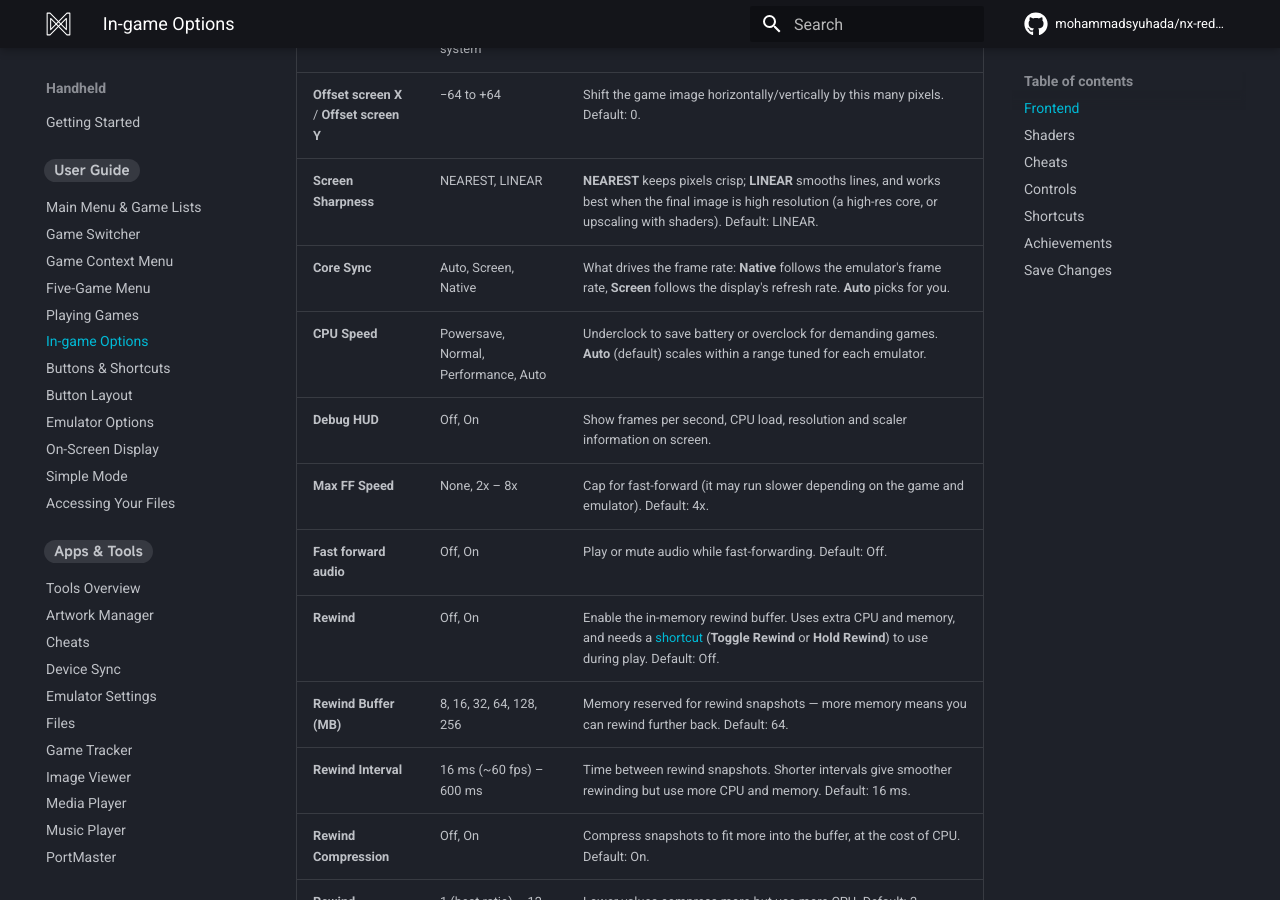
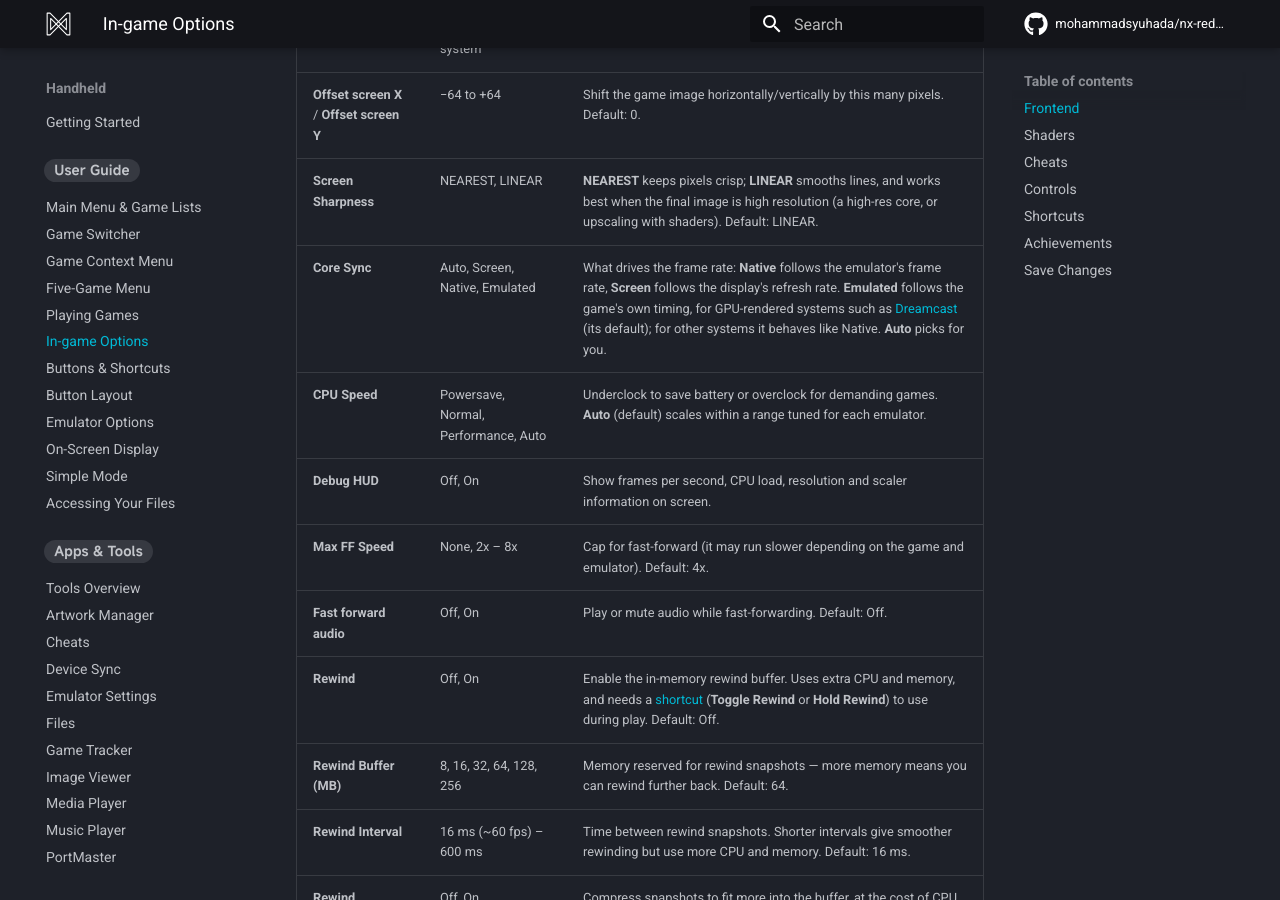
Before and after one commit to mohammadsyuhada/nx-redux-docs, an MkDocs documentation site: the page built from docs/handheld/guide/in-game-options.md, in a window 1280 px wide and 900 px high, scrolled down 1799 px. Built offline with MkDocs 1.6.1 and Material for MkDocs 9.7.7, drawn with Linux system fonts in a browser that asks for light colours; comment, search, counter and statistics services are not loaded.

Commit message:
docs(in-game-options): add the Emulated Core Sync mode

```diff
--- a/docs/handheld/guide/in-game-options.md
+++ b/docs/handheld/guide/in-game-options.md
@@ -42,7 +42,7 @@ same list appears for every system. Use `LEFT` / `RIGHT` to change a value.
 | **Overlay** | None, or any overlay for this system | A border/bezel image drawn around the game — see [Overlays](playing-games.md#overlays). |
 | **Offset screen X** / **Offset screen Y** | −64 to +64 | Shift the game image horizontally/vertically by this many pixels. Default: 0. |
 | **Screen Sharpness** | NEAREST, LINEAR | **NEAREST** keeps pixels crisp; **LINEAR** smooths lines, and works best when the final image is high resolution (a high-res core, or upscaling with shaders). Default: LINEAR. |
-| **Core Sync** | Auto, Screen, Native | What drives the frame rate: **Native** follows the emulator's frame rate, **Screen** follows the display's refresh rate. **Auto** picks for you. |
+| **Core Sync** | Auto, Screen, Native, Emulated | What drives the frame rate: **Native** follows the emulator's frame rate, **Screen** follows the display's refresh rate. **Emulated** follows the game's own timing, for GPU-rendered systems such as [Dreamcast](../emulators/dreamcast.md#settings) (its default); for other systems it behaves like Native. **Auto** picks for you. |
 | **CPU Speed** | Powersave, Normal, Performance, Auto | Underclock to save battery or overclock for demanding games. **Auto** (default) scales within a range tuned for each emulator. |
 | **Debug HUD** | Off, On | Show frames per second, CPU load, resolution and scaler information on screen. |
 | **Max FF Speed** | None, 2x – 8x | Cap for fast-forward (it may run slower depending on the game and emulator). Default: 4x. |
```
